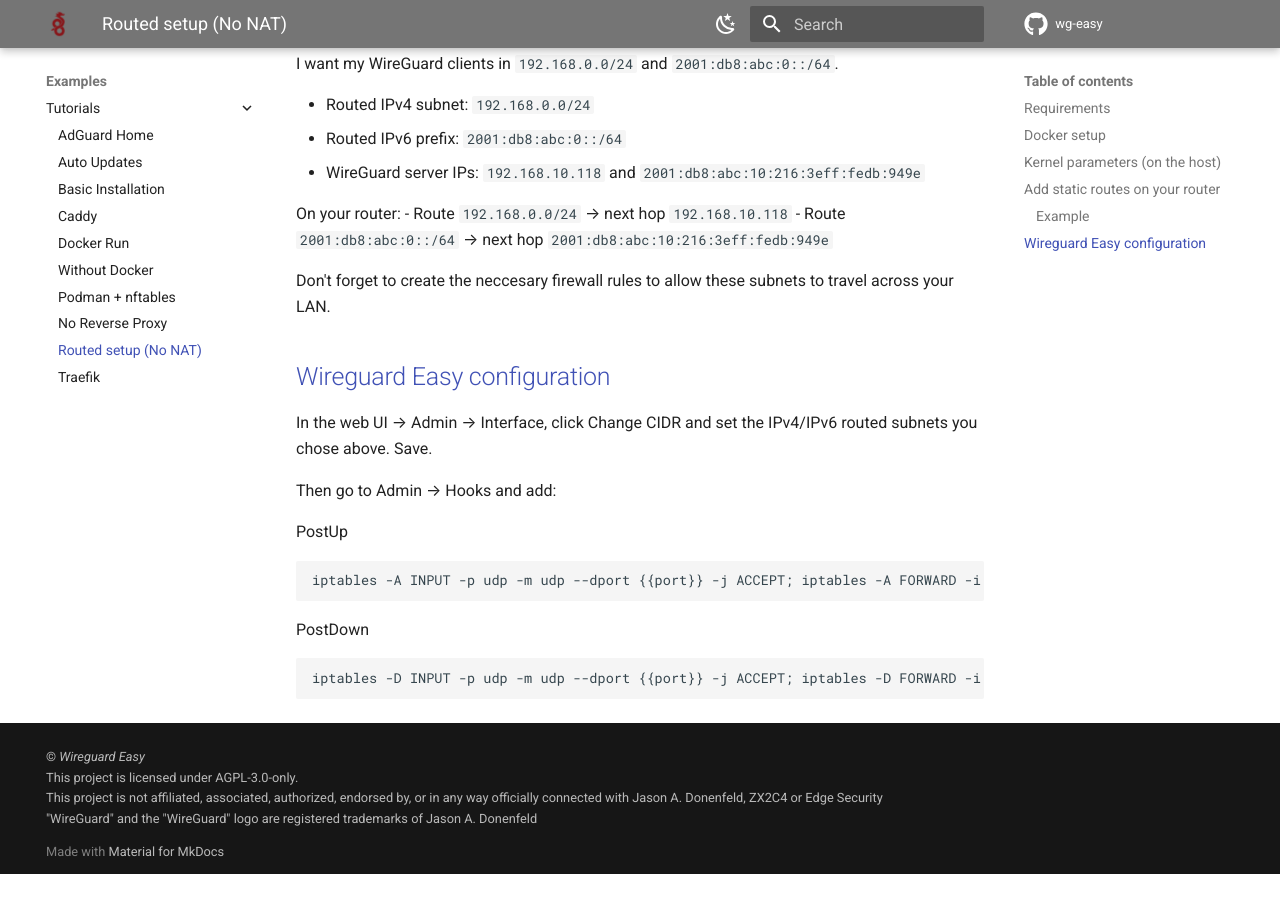
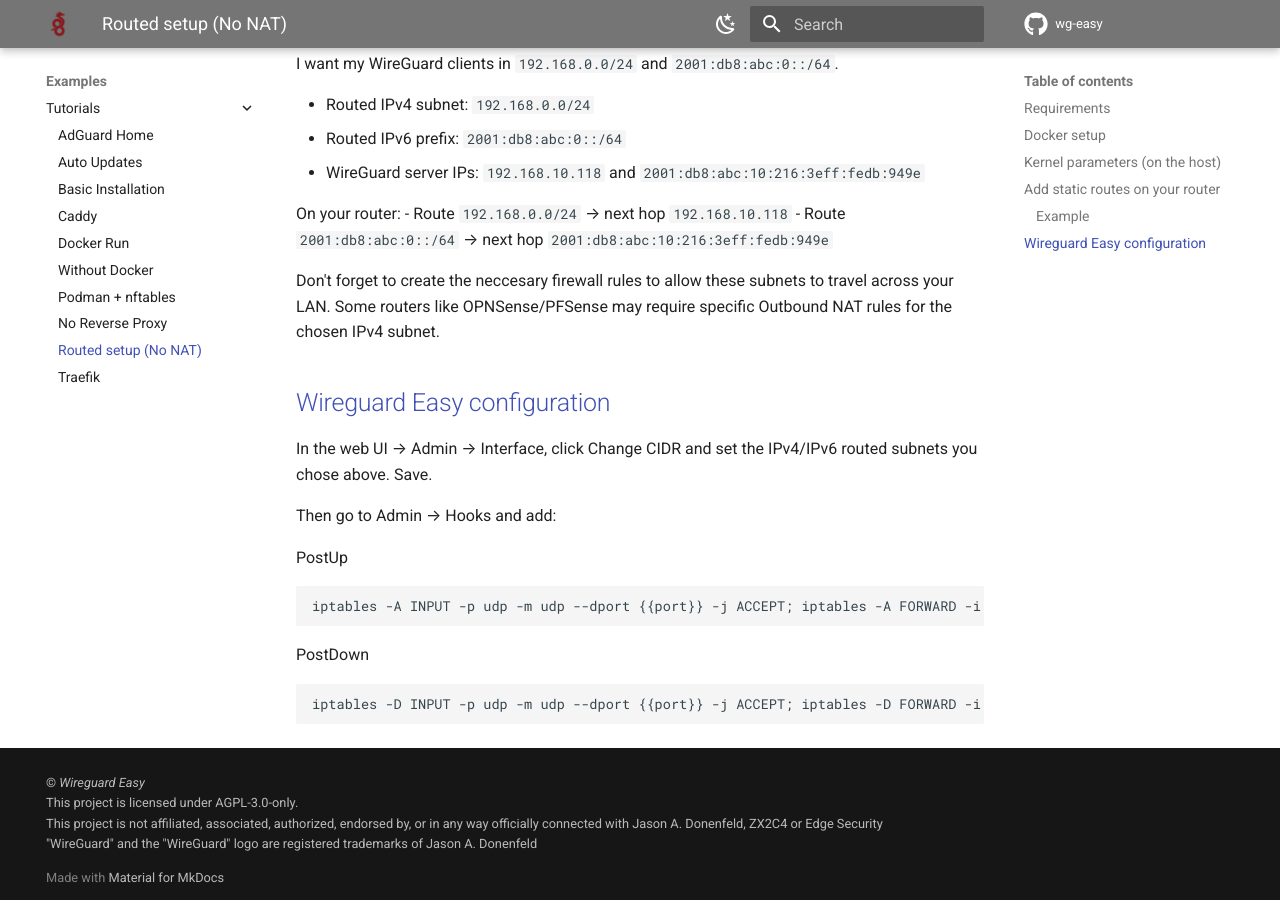
Before and after one commit to wg-easy/wg-easy, an MkDocs documentation site: the page built from docs/content/examples/tutorials/routed.md, in a window 1280 px wide and 900 px high, scrolled down 1645 px. Built offline with MkDocs 1.6.1 and Material for MkDocs 9.7.7, drawn with Linux system fonts in a browser that asks for light colours; comment, search, counter and statistics services are not loaded; the version menu is left out; before the commit the page ends 2519 px from its top, so only the background shows below that.

Commit message:
Add note about OPNSense/PFSense outbound NAT rule.

```diff
--- a/docs/content/examples/tutorials/routed.md
+++ b/docs/content/examples/tutorials/routed.md
@@ -73,7 +73,7 @@
 - Route `192.168.0.0/24` → next hop `192.168.10.118`
 - Route `2001:db8:abc:0::/64` → next hop `2001:db8:abc:10:216:3eff:fedb:949e`
 
-Don't forget to create the neccesary firewall rules to allow these subnets to travel across your LAN.
+Don't forget to create the neccesary firewall rules to allow these subnets to travel across your LAN. Some routers like OPNSense/PFSense may require specific Outbound NAT rules for the chosen IPv4 subnet.
 
 ## Wireguard Easy configuration
 
```
